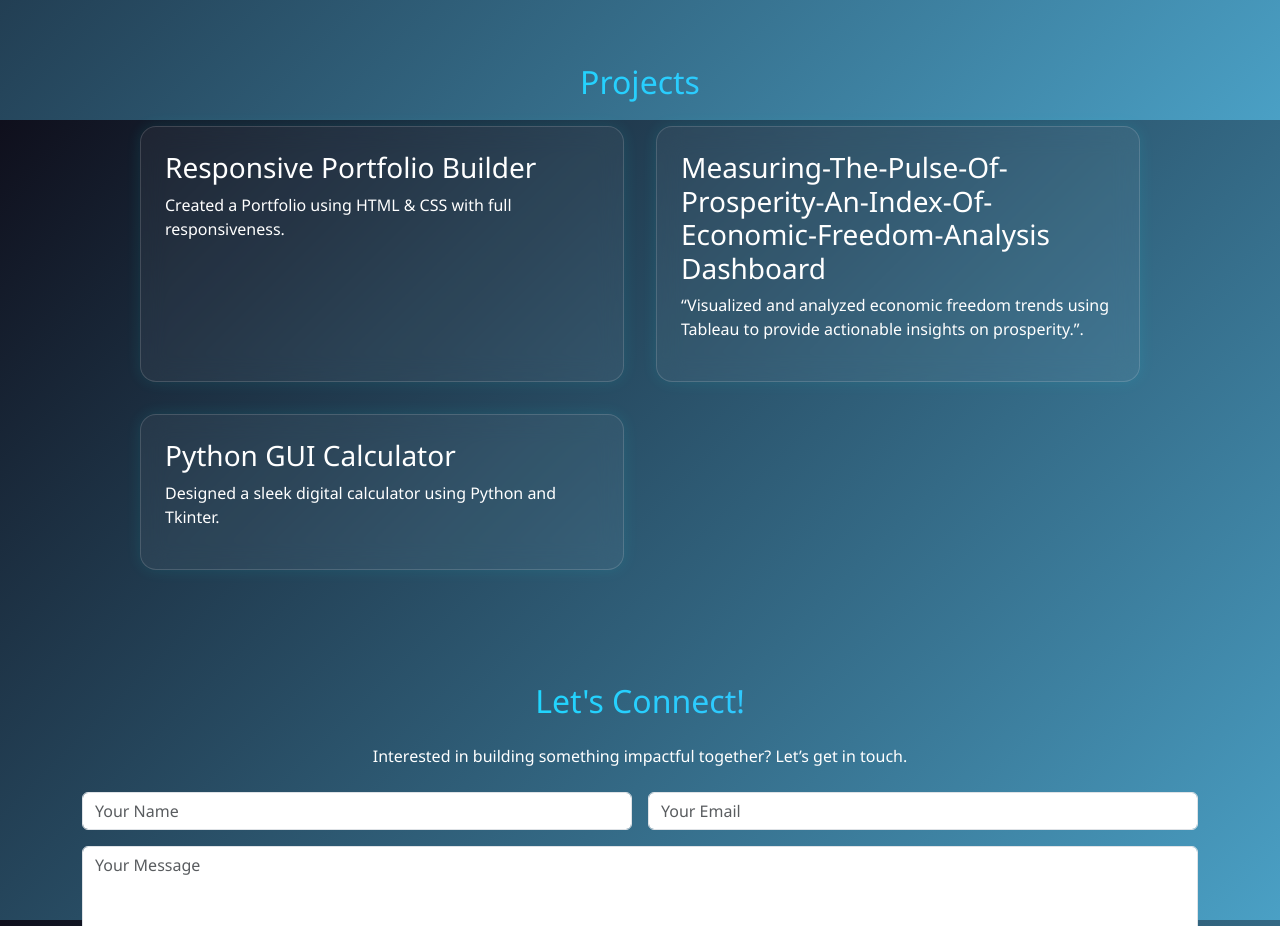
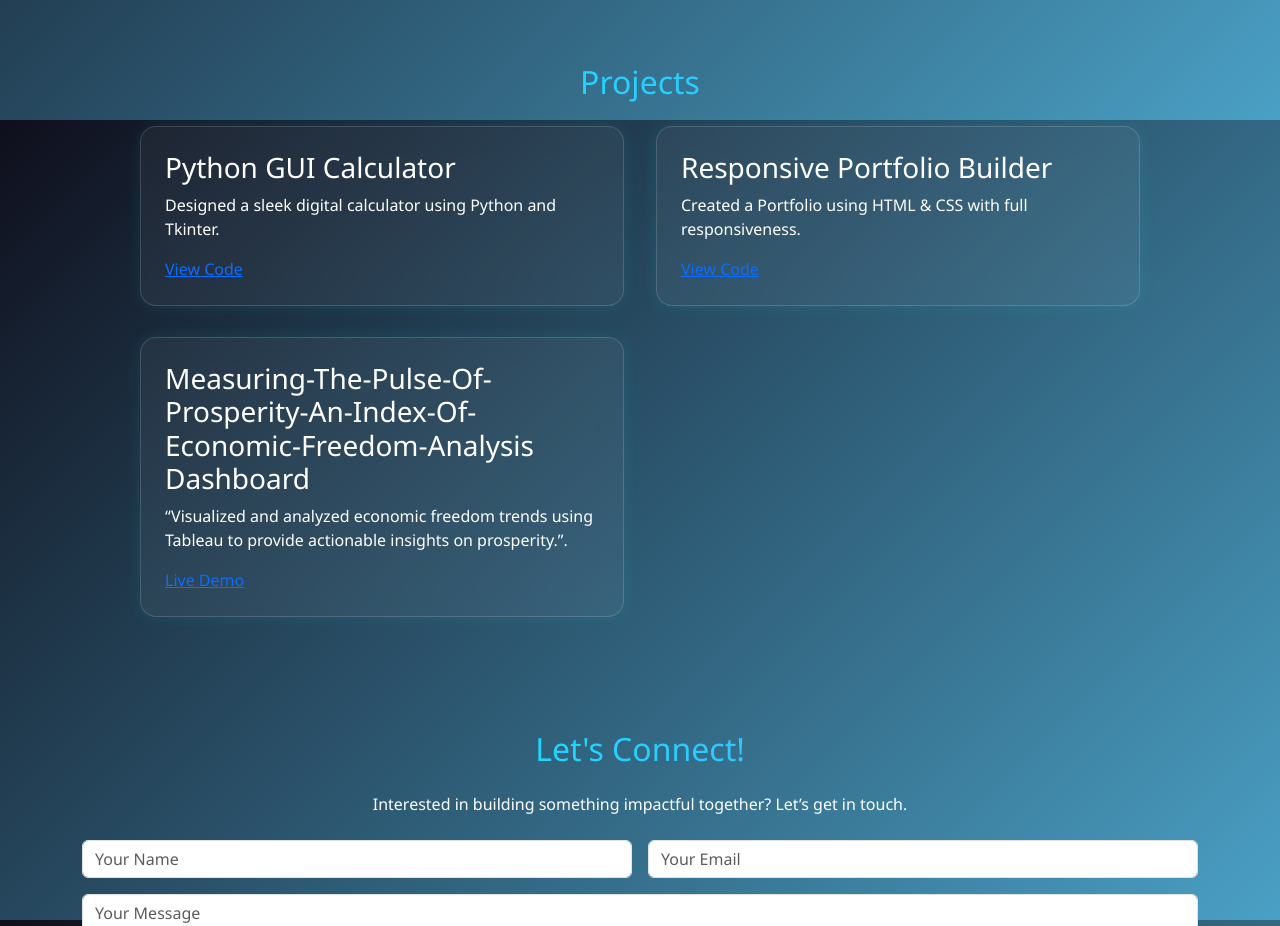
Before and after one commit to Revanth-4233/Responsive_Portfolio, a plain HTML site: page index.html in a window 1280 px wide. Shown: the part 2280-3206 px from the top of the page. Drawn offline with nearby package versions, Linux system fonts and the light colour scheme.

Commit message:
Update index.html

```diff
--- a/index.html
+++ b/index.html
@@ -160,7 +160,7 @@
         <h1>Hello, I'm <span class="highlight">Mukesh Revanth</span></h1>
         <h3 class="highlight">Software Developer | Full Stack Developer | Data Analytics with Tableu </h3>
         <p>Full-stack SDE blending logic and insight — I build scalable web solutions and craft impactful Tableu dashboards that transform data into decisions.</p>
-        <a href="resume.pdf" class="btn btn-info mt-3" download>Download Resume</a>
+        <a href="resume4233_1.pdf" class="btn btn-info mt-3" download>Download Resume</a>
       </div>
       <div class="col-md-6">
         <div class="softskills-box">
@@ -265,17 +265,20 @@ const coder = {
 <section id="projects" style="padding: 4rem 2rem;">
   <h2 style="text-align: center; font-size: 2rem; margin-bottom: 2rem;" class="text-center highlight mb-4">Projects</h2>
   <div class="projects-grid">
+     <div class="project-card">
+      <h3>Python GUI Calculator</h3>
+      <p>Designed a sleek digital calculator using Python and Tkinter.</p>
+      <a href="https://github.com/Revanth-4233/-Python-GUI-Calculator" target="_blank">View Code</a>
+    </div>
     <div class="project-card">
       <h3>Responsive Portfolio Builder</h3>
       <p>Created a Portfolio using  HTML & CSS  with full responsiveness.</p>
+      <a href="https://github.com/Revanth-4233/Responsive_Portfolio" target="_blank" >View Code</a>
     </div>
      <div class="project-card">
       <h3>Measuring-The-Pulse-Of-Prosperity-An-Index-Of-Economic-Freedom-Analysis Dashboard</h3>
       <p>“Visualized and analyzed economic freedom trends using Tableau to provide actionable insights on prosperity.”.</p>
-    </div>
-    <div class="project-card">
-      <h3>Python GUI Calculator</h3>
-      <p>Designed a sleek digital calculator using Python and Tkinter.</p>
+      <a href="https://public.tableau.com/shared/D6NC2Q337?:display_count=n&:origin=viz_share_link" target="_blank" >Live Demo</a>
     </div>
   </div>
 </section>
```
